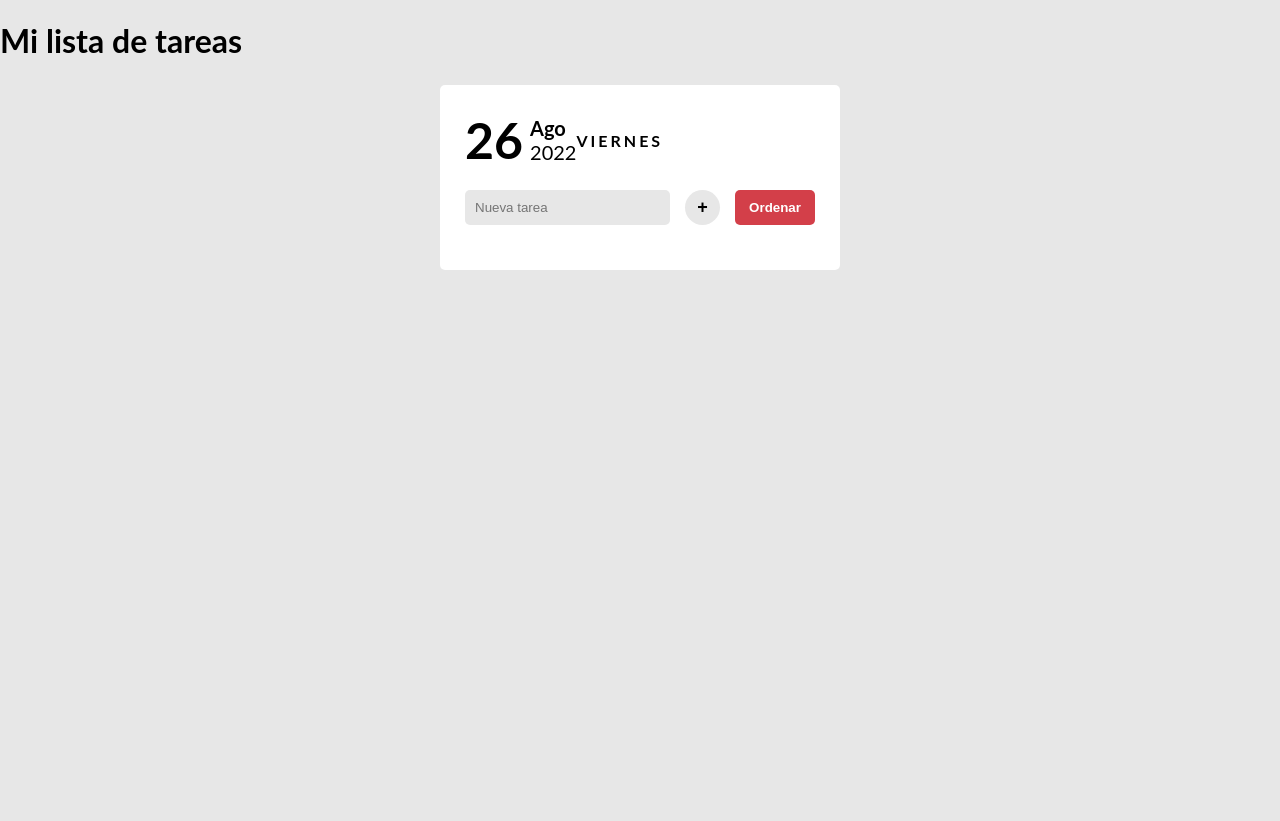
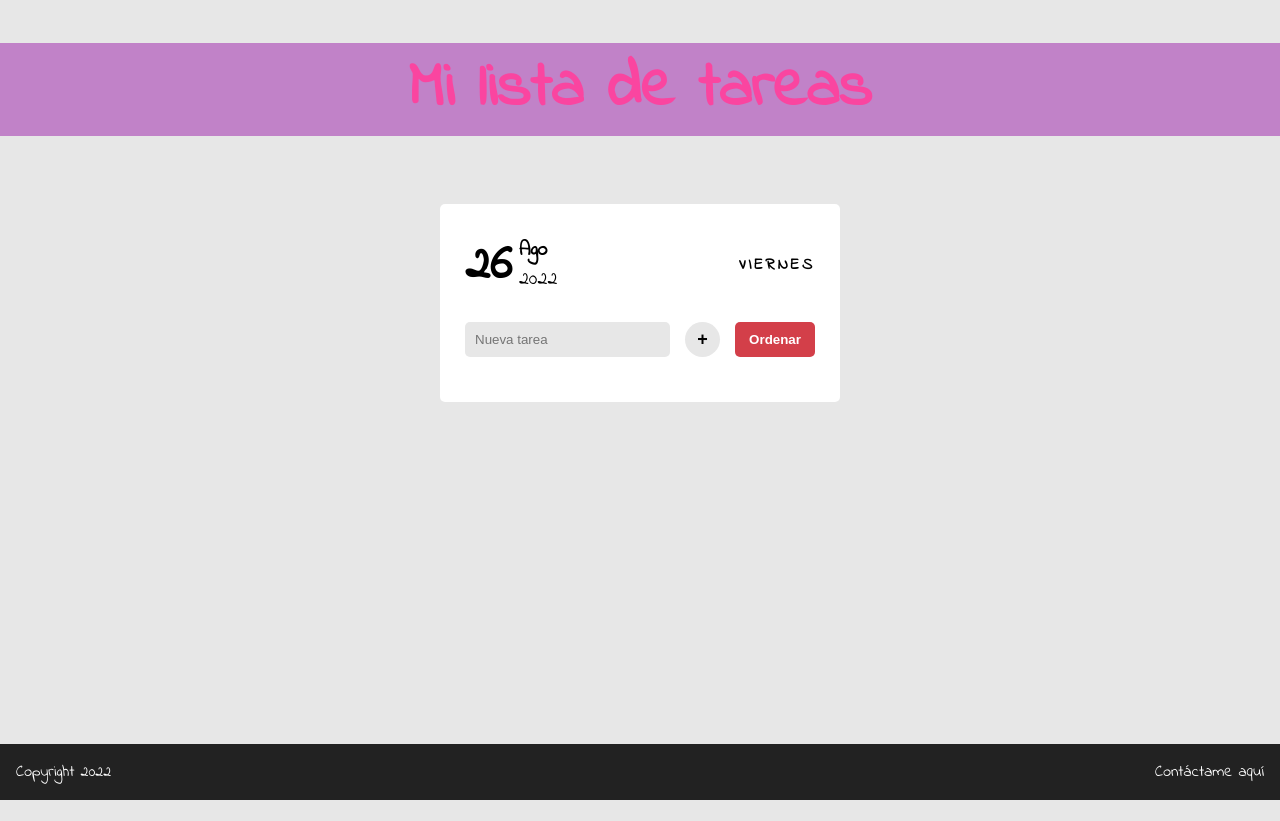
Before and after one commit to nahanez22/My-to.do-list, a plain HTML site: page index.html in a window 1280 px wide. After the commit the page ends 800 px from the top, so only its background shows below. Drawn offline with Linux system fonts and the light colour scheme; files whose address does not match are found by name.

Commit message:
Finished

```diff
--- a/index.html
+++ b/index.html
@@ -15,28 +15,29 @@
         <h1>Mi lista de tareas</h1>
     </header>
 
-    <section class="list roundBorder">
-        <article class="date">
-            <article class="dateRight">
-                <section id="dateNumber"></section>
-                <section>
-                    <article id="dateMonth"></article>
-                    <article id="dateYear"></article>
-                </section>
-
-                <article id="dateText"></article>
-
-            </article>
-
-        </article>
-        <form onsubmit="addNewtask(event)">
+    <div class="list roundBorder">
+        <div class="date">
+            <div class="dateRight">
+                <div id="dateNumber"></div>
+                <div>
+                    <div id="dateMonth"></div>
+                    <div id="dateYear"></div>
+                </div>
+            </div>
+            <div id="dateText"></div>
+        </div>
+        <form onsubmit="addNewTask(event)">
             <input type="text" name="taskText" autocomplete="off" placeholder="Nueva tarea" class="roundBorder">
             <button type="submit" class="addTaskButton">+</button>
             <button type="button" class="orderButton roundBorder" onclick="renderOrderedTasks()">Ordenar</button>
         </form>
-        <article id="tasksContainer"></article>
-    </section>
+        <div id="tasksContainer"></div>
+    </div>
     <script src="file:///C:/Users/USUARIO/Documents/todo-lits/index.js"></script>
+    <footer>
+        <a href="mailto:nahumatencio@gmail.com">Contáctame aquí</a>
+        <p>Copyright 2022</p>
+    </footer>
 </body>
 
 </html>
--- a/styles.css
+++ b/styles.css
@@ -1,7 +1,3 @@
-html {
-    font-family: 'Indie Flower', cursive;
-}
-
 :root {
     --primary: #A5C882;
     --secondary: #D33F49;
@@ -11,10 +7,20 @@ html {
 }
 
 body {
-    font-family: 'Lato', sans-serif;
     margin: 0;
-    height: 100vh;
     background-color: var(--diabled);
+    font-family: 'Indie Flower', cursive;
+    display: flex;
+    flex-direction: column;
+    min-height: 100vh;
+
+}
+
+header h1 {
+    font-size: 4rem;
+    text-align: center;
+    color: rgb(250, 69, 160);
+    background-color: #c182c8;
 }
 
 *:first-letter {
@@ -115,3 +121,29 @@ input:focus {
     text-decoration: line-through;
     color: var(--dark);
 }
+
+footer {
+
+    background-color: #222;
+    padding: 1rem;
+    color: #fff;
+    margin-top: auto;
+}
+
+
+
+footer p {
+    margin: 0;
+}
+
+footer a {
+    transition: color 0.3s ease;
+    color: #fff;
+    text-decoration: none;
+    float: right;
+
+}
+
+footer a:hover {
+    color: cornflowerblue;
+}
```
